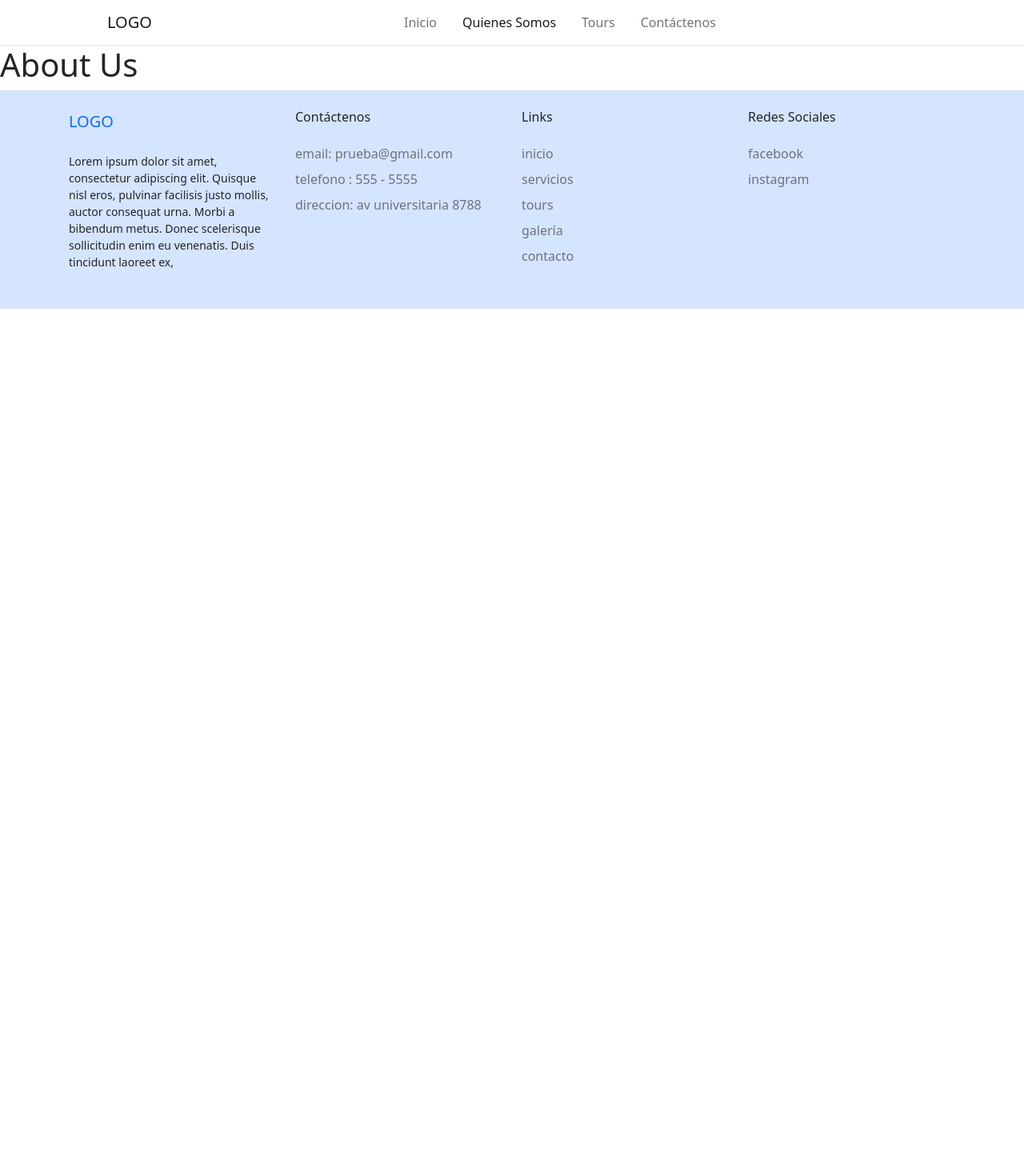
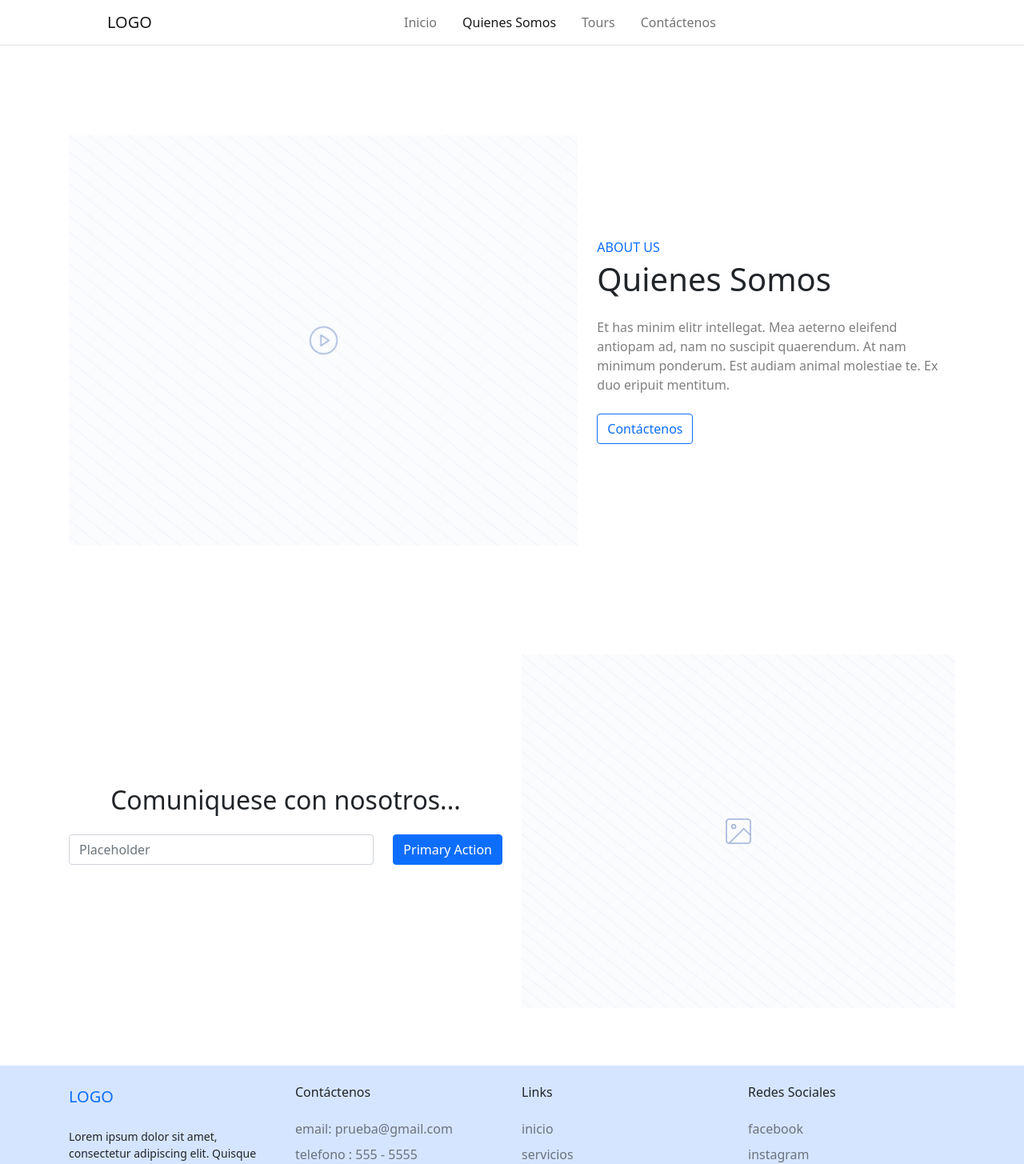
Before and after one commit to helio3197/magic-peru, a React (Create React App) app: page /nosotros in a window 1280 px wide. Shown: the top 1455 px of the page at 80% size. Before the commit the page ends 800 px from the top, so only its background shows below. Built offline with nearby package versions, Linux system fonts and the light colour scheme.

Commit message:
Create About Us section

```diff
--- a/src/App.js
+++ b/src/App.js
@@ -1,6 +1,7 @@
 import { BrowserRouter as Router, Routes, Route } from 'react-router-dom';
 import Layout from './components/MainLayout/Layout';
 import Homepage from './components/Homepage/Homepage';
+import AboutUs from './components/AboutUs/AboutUs';
 import './App.scss';
 
 const App = () => (
@@ -8,7 +9,7 @@ const App = () => (
     <Routes>
       <Route path="/" element={<Layout />}>
         <Route index element={<Homepage />} />
-        <Route path="nosotros" element={<h1>About Us</h1>} />
+        <Route path="nosotros" element={<AboutUs />} />
       </Route>
       <Route path="*" element={<h1>Nothing Here!</h1>} />
     </Routes>
--- a/src/App.scss
+++ b/src/App.scss
@@ -2,6 +2,16 @@
 
 :root {
   --bs-gutter-x: 1rem;
+}
+
+.section-margin {
+  margin-top: 7rem;
+  margin-bottom: 7rem;
+
+  @media (max-width: 575px) {
+    margin-top: 4rem;
+    margin-bottom: 4rem;
+  }
 }
 
 .headline {
--- /dev/null
+++ b/src/components/AboutUs/AboutUs.js
@@ -0,0 +1,12 @@
+import Container from 'react-bootstrap/Container';
+import Contact from '../Homepage/Contact';
+import WhoWeAre from './WhoWeAre';
+
+const AboutUs = () => (
+  <Container fluid as="main" className="p-0 d-inline-block">
+    <WhoWeAre />
+    <Contact id="contact" />
+  </Container>
+);
+
+export default AboutUs;
--- /dev/null
+++ b/src/components/AboutUs/WhoWeAre.js
@@ -0,0 +1,30 @@
+import Container from 'react-bootstrap/Container';
+import Row from 'react-bootstrap/Row';
+import Col from 'react-bootstrap/Col';
+import Button from 'react-bootstrap/Button';
+import aboutUsImg from '../../assets/about-us-placeholder.png';
+import { toLink } from '../../utils';
+
+const WhoWeAre = () => (
+  <Container as="section" className="section-margin">
+    <Row>
+      <Col xs="12" md="7" className="d-flex align-items-center">
+        <img src={aboutUsImg} alt="About Us" className="w-100" />
+      </Col>
+      <Col xs="12" md="5" className="d-flex flex-column justify-content-center align-items-start">
+        <p className="mb-1 text-primary">ABOUT US</p>
+        <h1 className="mb-4">Quienes Somos</h1>
+        <p className="text-black-50 mb-4">
+          Et has minim elitr intellegat. Mea aeterno eleifend antiopam ad,
+          nam no suscipit quaerendum. At nam minimum ponderum. Est audiam animal molestiae te.
+          Ex duo eripuit mentitum.
+        </p>
+        <Button as={toLink} href="/contacto" variant="outline-primary">
+          Contáctenos
+        </Button>
+      </Col>
+    </Row>
+  </Container>
+);
+
+export default WhoWeAre;
--- a/src/components/Homepage/Contact.js
+++ b/src/components/Homepage/Contact.js
@@ -11,9 +11,9 @@ const Contact = ({ id }) => {
   const [inputVal, setInputVal] = useState('');
 
   return (
-    <Container className="my-5" id={id}>
-      <Row xs="1" sm="2" className="px-3 px-sm-0">
-        <Col className="d-flex flex-column justify-content-center">
+    <Container as="section" className="my-5" id={id}>
+      <Row xs="1" sm="2">
+        <Col className="d-flex flex-column justify-content-center order-last order-sm-first">
           <h2 className="text-center">
             Comuniquese con nosotros...
           </h2>
```
Also changed, not shown: src/assets/about-us-placeholder.png (added).
